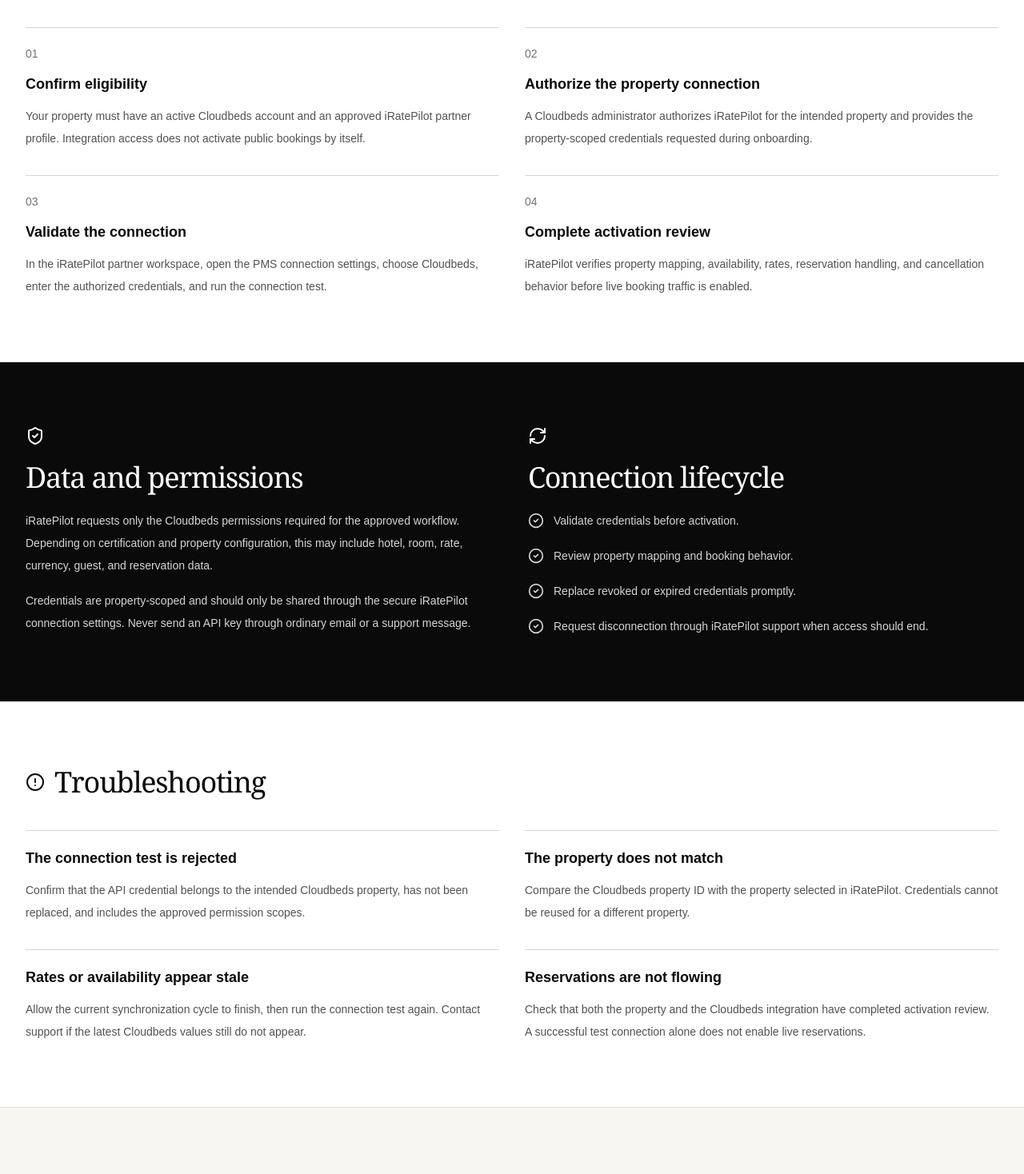
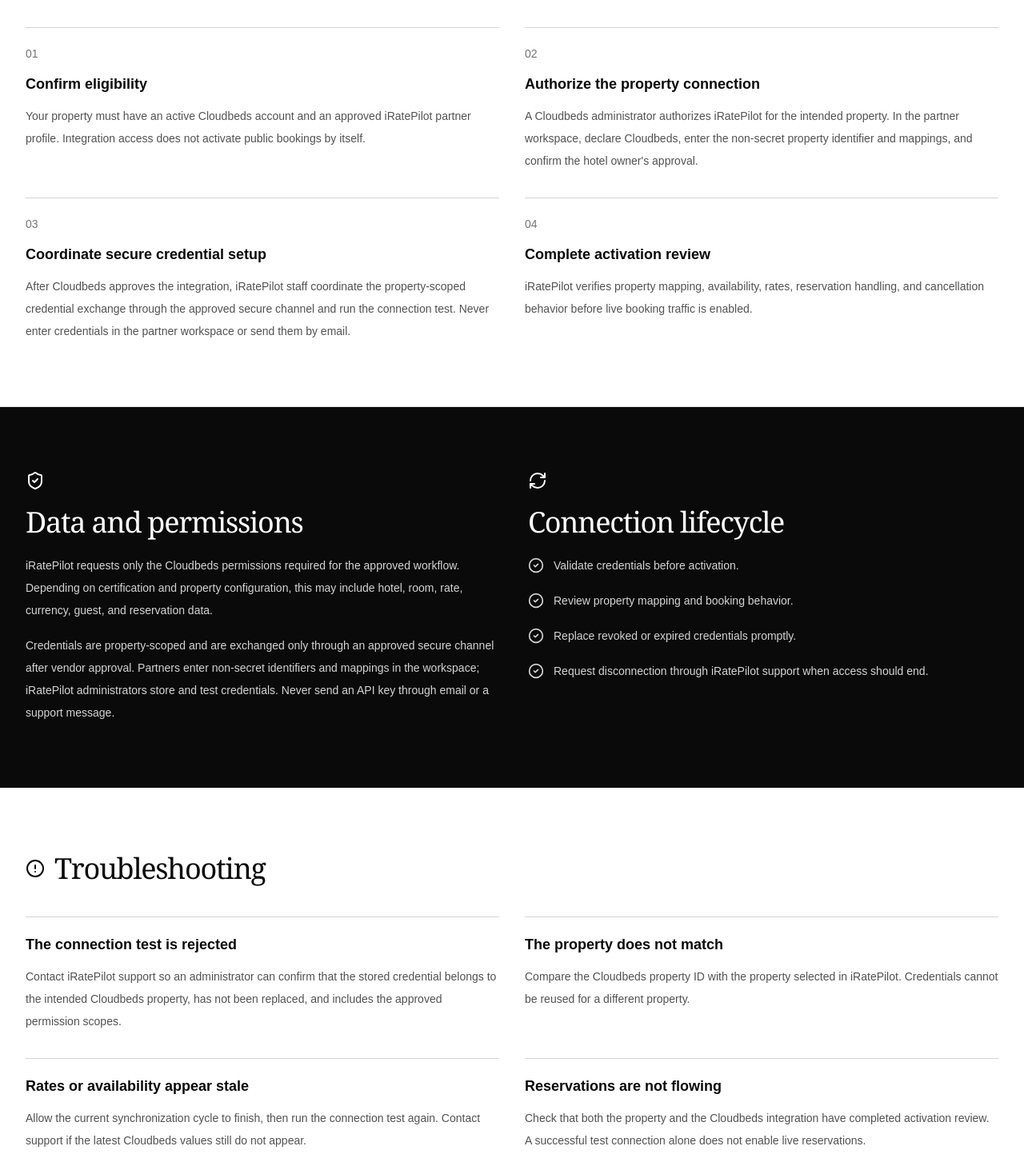
Before and after one commit to IratePilotAdmin/iratepilot, a Next.js app: page /support/cloudbeds in a window 1280 px wide. Shown: the part 620-2088 px from the top of the page at 80% size. Built offline with nearby package versions, Linux system fonts and the light colour scheme; no server answers.

Commit message:
Correct Cloudbeds credential setup guidance

```diff
--- a/app/support/cloudbeds/page.tsx
+++ b/app/support/cloudbeds/page.tsx
@@ -17,11 +17,11 @@ const connectionSteps = [
   },
   {
     title: "Authorize the property connection",
-    text: "A Cloudbeds administrator authorizes iRatePilot for the intended property and provides the property-scoped credentials requested during onboarding.",
+    text: "A Cloudbeds administrator authorizes iRatePilot for the intended property. In the partner workspace, declare Cloudbeds, enter the non-secret property identifier and mappings, and confirm the hotel owner's approval.",
   },
   {
-    title: "Validate the connection",
-    text: "In the iRatePilot partner workspace, open the PMS connection settings, choose Cloudbeds, enter the authorized credentials, and run the connection test.",
+    title: "Coordinate secure credential setup",
+    text: "After Cloudbeds approves the integration, iRatePilot staff coordinate the property-scoped credential exchange through the approved secure channel and run the connection test. Never enter credentials in the partner workspace or send them by email.",
   },
   {
     title: "Complete activation review",
@@ -32,7 +32,7 @@ const connectionSteps = [
 const troubleshooting = [
   [
     "The connection test is rejected",
-    "Confirm that the API credential belongs to the intended Cloudbeds property, has not been replaced, and includes the approved permission scopes.",
+    "Contact iRatePilot support so an administrator can confirm that the stored credential belongs to the intended Cloudbeds property, has not been replaced, and includes the approved permission scopes.",
   ],
   [
     "The property does not match",
@@ -93,8 +93,9 @@ export default function CloudbedsSupportPage() {
                 reservation data.
               </p>
               <p className="mt-4 text-sm leading-7 text-neutral-300">
-                Credentials are property-scoped and should only be shared through the secure iRatePilot connection
-                settings. Never send an API key through ordinary email or a support message.
+                Credentials are property-scoped and are exchanged only through an approved secure channel after
+                vendor approval. Partners enter non-secret identifiers and mappings in the workspace; iRatePilot
+                administrators store and test credentials. Never send an API key through email or a support message.
               </p>
             </div>
             <div>
```
